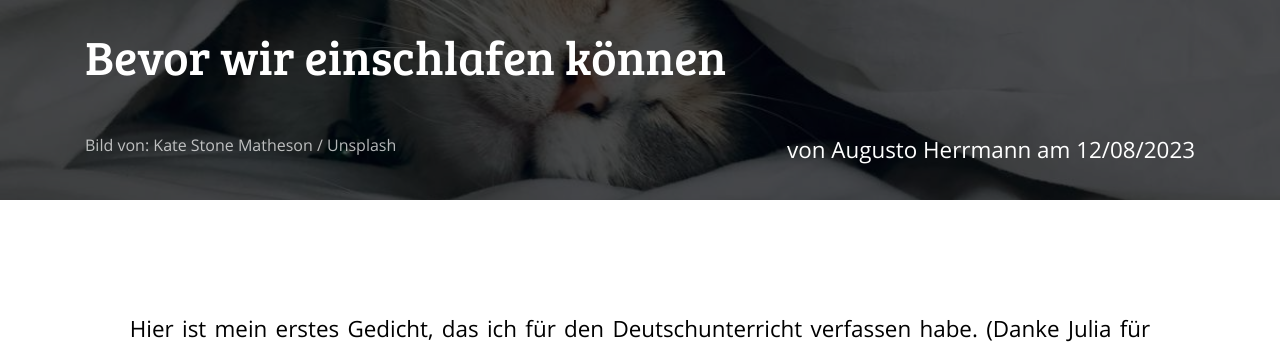
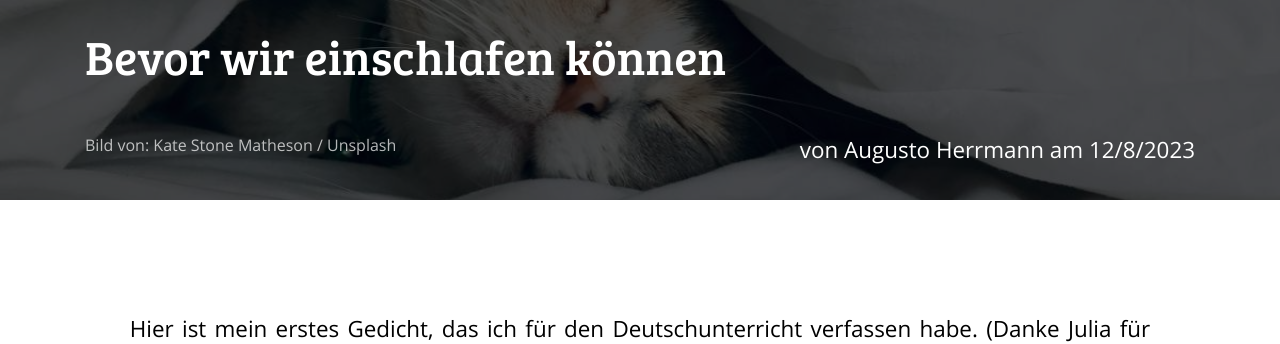
Before and after one commit to augusto-herrmann/augusto-herrmann.github.io, a Jekyll site: the page built from _posts/2023-08-12-bevor-wir-einschlafen-koennen.md, in a window 1280 px wide. Shown: the part 107-451 px from the top of the page. Built offline with Jekyll 4.4.1, drawn with Linux system fonts in a browser that asks for light colours.

Commit message:
Change date formatting in Portuguese

```diff
--- a/_layouts/post.html
+++ b/_layouts/post.html
@@ -50,7 +50,7 @@
             {% if page.lang == 'en' %}
               {{ page.date | date: "%B %-d, %Y" }}
             {% else %}
-              {{ page.date | date: "%-d/%m/%Y" }}
+              {{ page.date | date: "%-d/%-m/%Y" }}
             {% endif %}
           </span>
         </div>
```
